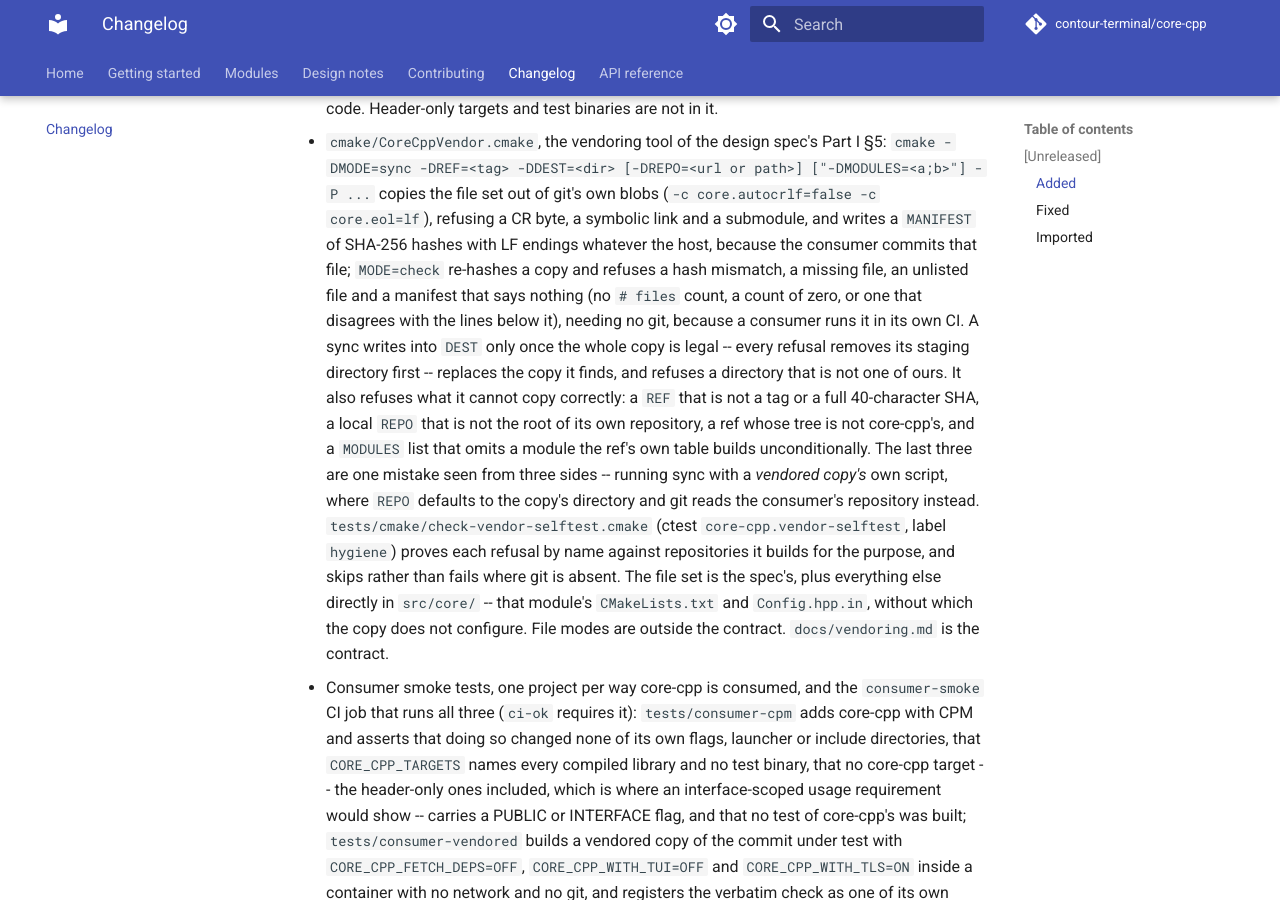
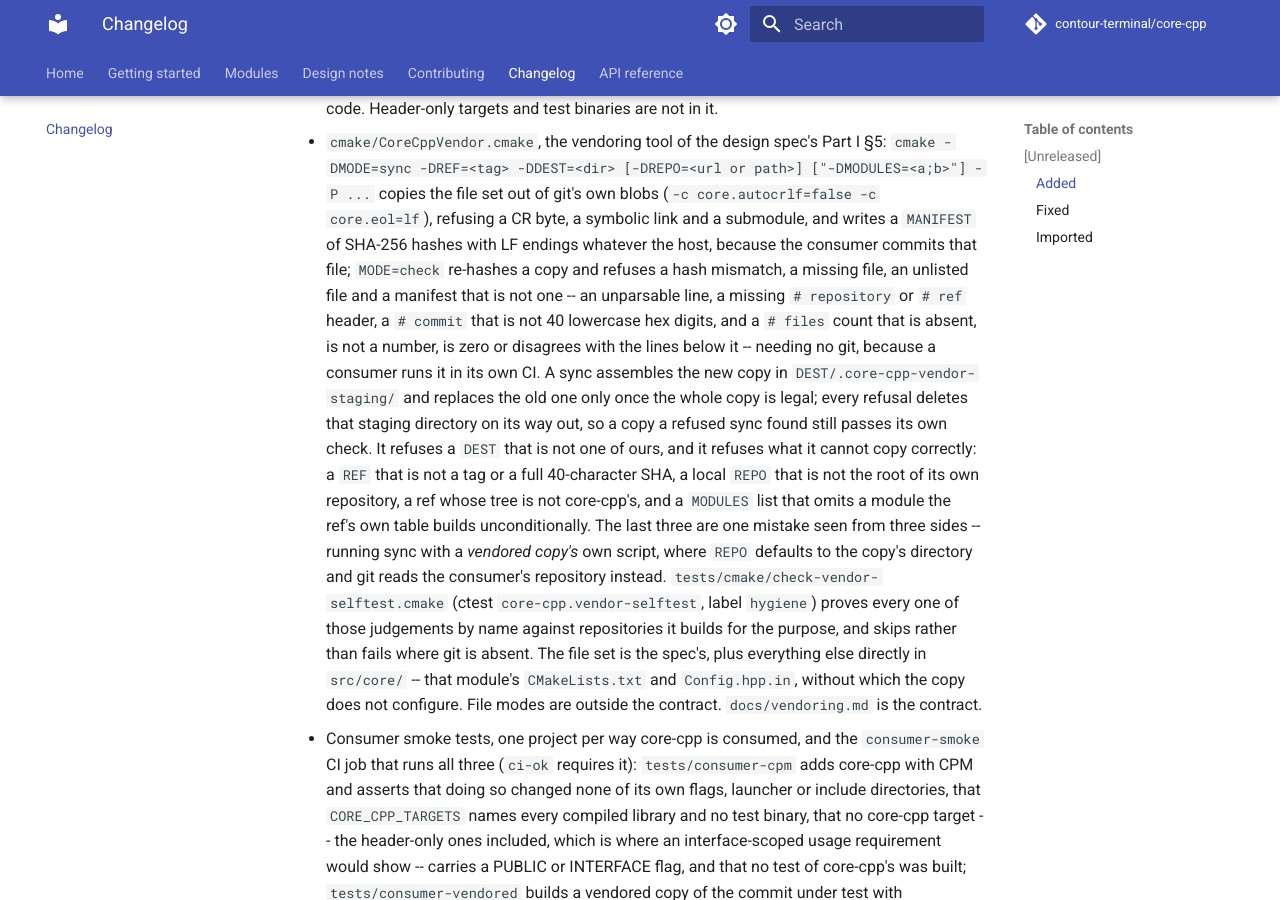
Before and after one commit to contour-terminal/core-cpp, an MkDocs documentation site: the page built from docs/changelog.md, in a window 1280 px wide and 900 px high, scrolled down 4903 px. Built offline with MkDocs 1.6.1 and Material for MkDocs 9.7.7, drawn with Linux system fonts in a browser that asks for light colours; comment, search, counter and statistics services are not loaded.

Commit message:
docs: the vendoring page says what sync writes, and lists every check refusal
"It writes nothing into DEST until the whole copy is legal" was the sentence
that misled the last reader: sync does write into DEST, into
DEST/.core-cpp-vendor-staging/, from the moment it starts assembling the copy.
What holds is the consequent, and it holds because every refusal deletes that
directory on its way out -- so the page now says where the staging directory is,
when it goes, and that a copy a refused sync found still passes its own check.

The list of what `check` refuses named only the `# files` family of the
manifest checks round 1 added. A consumer hand-editing a manifest can reach four
more: an unparsable line, a missing `# repository`, a missing `# ref`, and a
`# commit` that is not 40 lowercase hex digits. The page and the changelog list
all of them.

Signed-off-by: Christian Parpart <christian@parpart.family>

```diff
--- a/CHANGELOG.md
+++ b/CHANGELOG.md
@@ -177,21 +177,24 @@ workflow refuses one without a section here.
   copies the file set out of git's own blobs (`-c core.autocrlf=false -c core.eol=lf`), refusing a
   CR byte, a symbolic link and a submodule, and writes a `MANIFEST` of SHA-256 hashes with LF
   endings whatever the host, because the consumer commits that file; `MODE=check` re-hashes a copy
-  and refuses a hash mismatch, a missing file, an unlisted file and a manifest that says nothing
-  (no `# files` count, a count of zero, or one that disagrees with the lines below it), needing no
-  git, because a consumer runs it in its own CI. A sync writes into `DEST` only once the whole copy
-  is legal -- every refusal removes its staging directory first -- replaces the copy it finds, and
-  refuses a directory that is not one of ours. It also refuses what it cannot copy correctly: a
-  `REF` that is not a tag or a full 40-character SHA, a local `REPO` that is not the root of its
-  own repository, a ref whose tree is not core-cpp's, and a `MODULES` list that omits a module the
-  ref's own table builds unconditionally. The last three are one mistake seen from three sides --
-  running sync with a *vendored copy's* own script, where `REPO` defaults to the copy's directory
-  and git reads the consumer's repository instead.
+  and refuses a hash mismatch, a missing file, an unlisted file and a manifest that is not one --
+  an unparsable line, a missing `# repository` or `# ref` header, a `# commit` that is not 40
+  lowercase hex digits, and a `# files` count that is absent, is not a number, is zero or disagrees
+  with the lines below it -- needing no git, because a consumer runs it in its own CI. A sync
+  assembles the new copy in `DEST/.core-cpp-vendor-staging/` and replaces the old one only once the
+  whole copy is legal; every refusal deletes that staging directory on its way out, so a copy a
+  refused sync found still passes its own check. It refuses a `DEST` that is not one of ours, and
+  it refuses what it cannot copy correctly: a `REF` that is not a tag or a full 40-character SHA,
+  a local `REPO` that is not the root of its own repository, a ref whose tree is not core-cpp's,
+  and a `MODULES` list that omits a module the ref's own table builds unconditionally. The last
+  three are one mistake seen from three sides -- running sync with a *vendored copy's* own script,
+  where `REPO` defaults to the copy's directory and git reads the consumer's repository instead.
   `tests/cmake/check-vendor-selftest.cmake` (ctest `core-cpp.vendor-selftest`, label `hygiene`)
-  proves each refusal by name against repositories it builds for the purpose, and skips rather than
-  fails where git is absent. The file set is the spec's, plus everything else directly in
-  `src/core/` -- that module's `CMakeLists.txt` and `Config.hpp.in`, without which the copy does not
-  configure. File modes are outside the contract. `docs/vendoring.md` is the contract.
+  proves every one of those judgements by name against repositories it builds for the purpose, and
+  skips rather than fails where git is absent. The file set is the spec's, plus everything else
+  directly in `src/core/` -- that module's `CMakeLists.txt` and `Config.hpp.in`, without which the
+  copy does not configure. File modes are outside the contract. `docs/vendoring.md` is the
+  contract.
 - Consumer smoke tests, one project per way core-cpp is consumed, and the `consumer-smoke` CI job
   that runs all three (`ci-ok` requires it): `tests/consumer-cpm` adds core-cpp with CPM and
   asserts that doing so changed none of its own flags, launcher or include directories, that
```
Also changed, not shown: docs/vendoring.md (+13 -6 lines).
